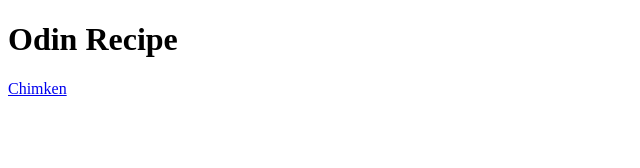
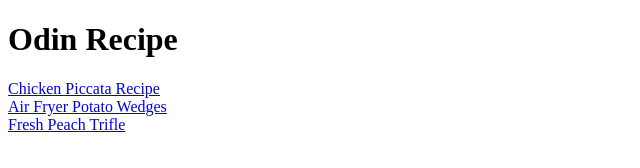
Before and after one commit to Yebione/odin-recipes, a plain HTML site: page index.html in a window 1280 px wide. Shown: the whole page, without its empty margins (0-640 px from the left). Drawn offline with Linux system fonts and the light colour scheme.

Commit message:
Adds 2 more recipes

```diff
--- a/index.html
+++ b/index.html
@@ -7,8 +7,11 @@
     <title>Odin Reciper</title>
 </head>
 <body>
+
     <h1>Odin Recipe</h1>
-    <a href="recipes/chicken_piccata.html"> Chimken </a>
+    <a href="recipes/chicken_piccata.html"> Chicken Piccata Recipe </a> <br>
+    <a href="recipes/airfryer_potato_wedges.html"> Air Fryer Potato Wedges </a> <br>
+    <a href="recipes/fresh_peach_trifle.html"> Fresh Peach Trifle </a>
 
 </body>
 </html>
```
